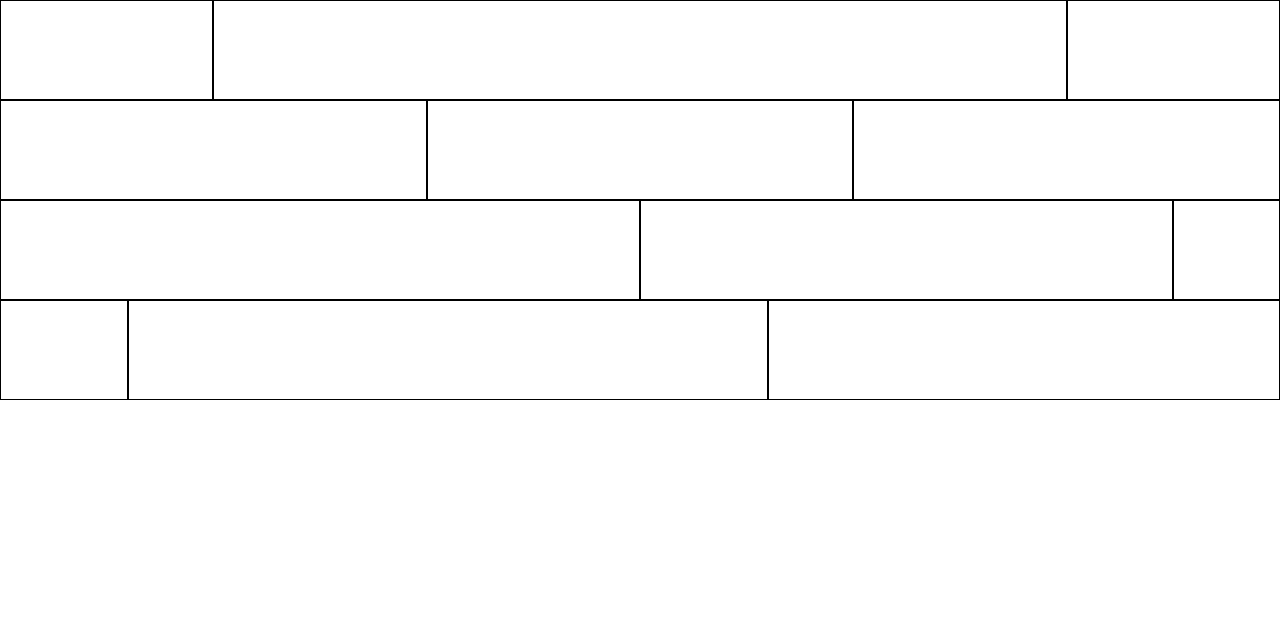
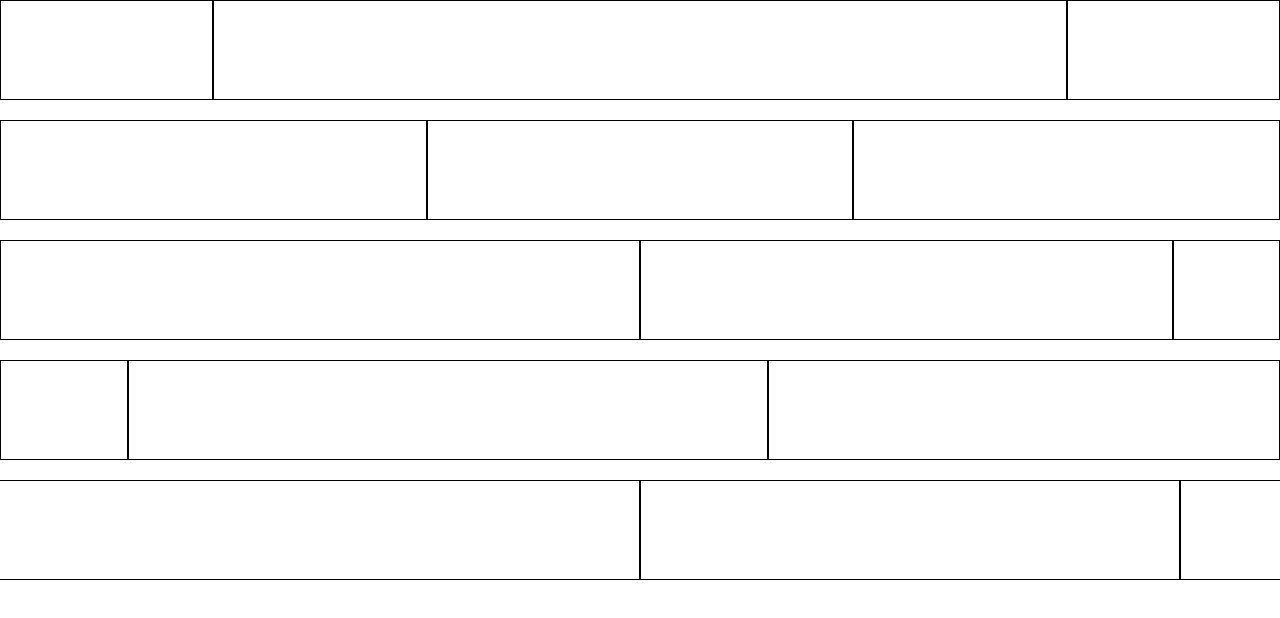
Before and after one commit to jreyesgs/jr-grid, a website: page index.html in a window 1280 px wide. Drawn offline with Linux system fonts and the light colour scheme.

Commit message:
Añadido la opción Flex Grid

```diff
--- a/index.html
+++ b/index.html
@@ -23,9 +23,14 @@
         <div class="col-sm-2 col-md-4 col-lg-1"></div>
       </div>
       <div class="row">
-        <div class="col-sm-x20 col-md-30% col-lg-x10"></div>
+        <div class="col-sm-x20 col-md-x30 col-lg-x10"></div>
         <div class="col-sm-x60 col-md-x60 col-lg-x50"></div>
         <div class="col-sm-x20 col-md-x10 col-lg-x40"></div>
+      </div>
+      <div class="row-flex">
+        <div class="col-sm-2 col-md-4 col-lg-6"></div>
+        <div class="col-sm-8 col-md-4 col-lg-5"></div>
+        <div class="col-sm-2 col-md-4 col-lg-1"></div>
       </div>
     </div>
   </body>
--- a/scss/_grid.scss
+++ b/scss/_grid.scss
@@ -17,6 +17,10 @@ $widthColum: 100 / $gridColums;
   float: left;
   padding-left: 10px;
   padding-right: 10px;
+  // Debug mode
+  border: 1px solid #000;
+  height: 100px;
+  margin-bottom: 20px;
 }
 
 @for $i from 1 through $gridColums {
@@ -44,3 +48,45 @@ $widthColum: 100 / $gridColums;
     .col-lg-x#{$i*10} { width: $i * 10%; }
   }
 }
+
+/* FLEX GRID */
+
+.row-flex{
+    display: flex;
+    flex: 0 1 auto;
+    flex-direction: row;
+    flex-wrap: wrap;
+    margin-right: -.5rem;
+    margin-left: -.5rem;
+    // Debug mode
+    height: 100px;
+    margin-bottom: 20px;
+    @for $i from 1 through $gridColums {
+      & > .col-sm-#{$i} {
+        flex-basis: $widthColum * $i * 1%;
+        max-width: $widthColum * $i * 1%;
+      }
+    }
+}
+
+@media print, screen and (min-width: 40em){
+  .row-flex{
+    @for $i from 1 through $gridColums {
+      & > .col-md-#{$i} {
+        flex-basis: $widthColum * $i * 1%;
+        max-width: $widthColum * $i * 1%;
+      }
+    }
+  }
+}
+
+@media print, screen and (min-width: 64em){
+  .row-flex{
+    @for $i from 1 through $gridColums {
+      & > .col-lg-#{$i} {
+        flex-basis: $widthColum * $i * 1%;
+        max-width: $widthColum * $i * 1%;
+      }
+    }
+  }
+}
```
Also changed, not shown: css/styles.css.
